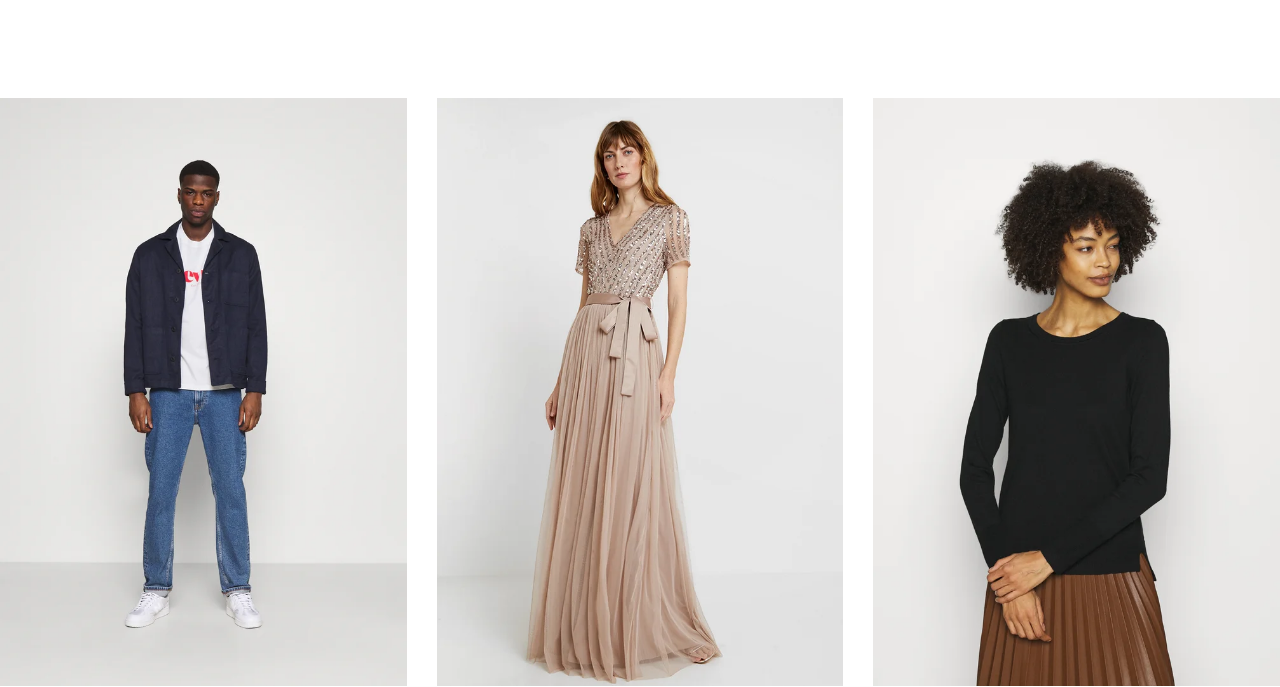
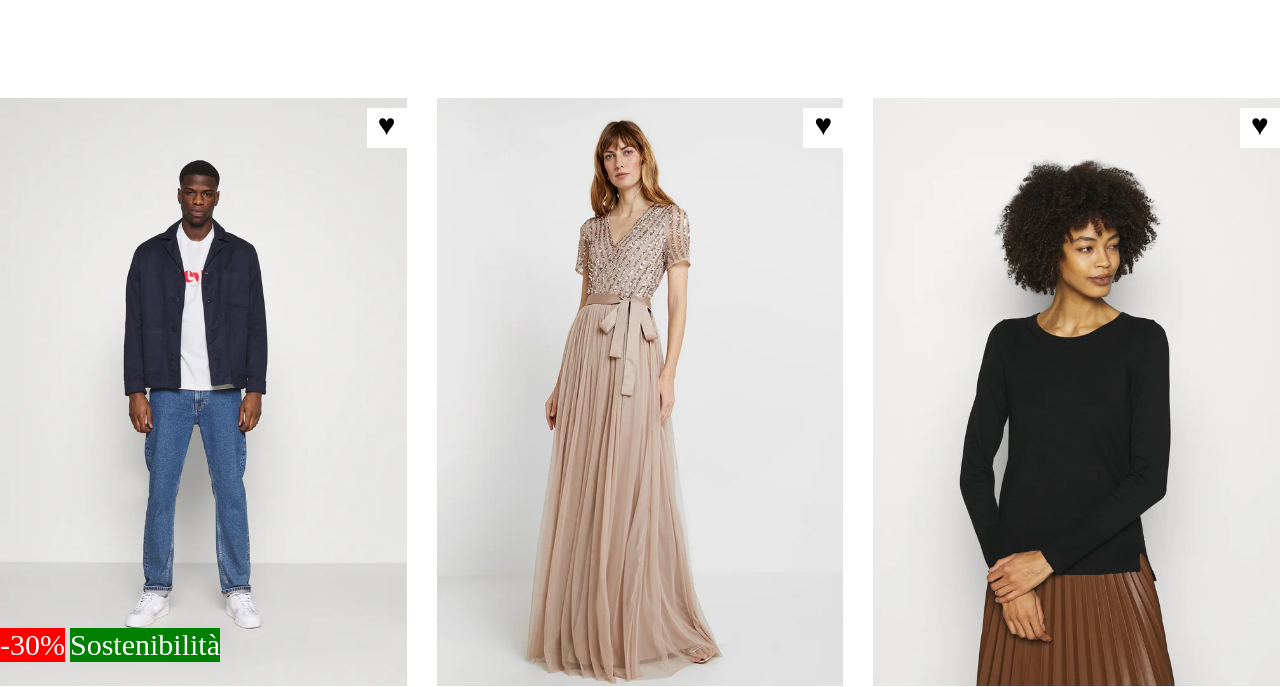
Before and after one commit to antden99/html-css-boolando, a plain HTML site: page index.html in a window 1280 px wide. Shown: the part 765-1452 px from the top of the page. Drawn offline with Linux system fonts and the light colour scheme.

Commit message:
add heart&discount

```diff
--- a/assets/style.css
+++ b/assets/style.css
@@ -42,6 +42,7 @@ s{
 .site_header{
     position: fixed;
     width: 100%;
+    z-index: 1;
 }
 
 .contenitor{
@@ -61,3 +62,40 @@ s{
 .color_red{
     color: red;
 }
+
+.heart_and_discount{
+    position: relative;
+}
+
+.heart{
+    position: absolute;
+    top: 10px;
+    right: 0;
+    background-color: white;
+    font-size: 30px;
+    text-align: center;
+    width: 40px;
+    height: 40px;
+
+}
+
+.discount{
+    position: absolute;
+    bottom: 100px;
+    left: 0;
+    background-color: red;
+    font-size: 30px;
+    text-align: center;
+    color: white;
+}
+
+.green{
+    position: absolute;
+    bottom: 100px;
+    left: 0;
+    background-color: green;
+    font-size: 30px;
+    text-align: center;
+    color: white;
+    left:70px;
+}
--- a/index.html
+++ b/index.html
@@ -34,53 +34,74 @@
 
     <main class="site_main">
         <div class="contenitor">
-            <div class="product">
+            <div class="product heart_and_discount">
                 <img src="./assets/img/1.webp" alt="">
                 <span>Levi's</span>
                 <div><strong>RELAXED FIT TEE UNISEX</strong></div>
                 <div class=color_red>14,99&euro;</div>
                 <s>29,99&euro;</s>
+                <div class="heart">&hearts;</div>
+                <div class="discount">-50%</div>
+                <div class="green">Sostenibilità</div>
+
             </div>
 
-            <div class="product">
+            <div class="product heart_and_discount">
                 <img src="./assets/img/2.webp" alt="">
                 <span>Guess</span>
                 <div><strong>ROSES TEE</strong></div>
                 <div class=color_red>20,99&euro;</div>
                 <s>29,99&euro;</s>
+                <div class="heart">&hearts;</div>
+                <div class="discount">-30%</div>
+
             </div>
 
-            <div class="product">
+            <div class="product heart_and_discount">
                 <img src="./assets/img/3.webp" alt="">
                 <span>Come Zucchero Filato</span>
                 <div><strong>VOGLIA DI COLORI PASTELLO</strong></div>
                 <div class=color_red>129,99&euro;</div>
                 <s>184,99&euro;</s>
+                <div class="heart">&hearts;</div>
+                <div class="discount">-30%</div>
+
+
             </div>
         </div>
 
         <div class="contenitor">
-            <div class="product">
+            <div class="product heart_and_discount">
                 <img src="./assets/img/4b.webp" alt="">
                 <span>Levi's</span>
                 <div><strong>TEE UNISEX</strong></div>
                 <div class=color_red>14,99&euro;</div>
                 <s>29,99&euro;</s>
+                <div class="heart">&hearts;</div>
+                <div class="discount">-30%</div>
+                <div class="green">Sostenibilità</div>
+
             </div>
 
-            <div class="product">
+            <div class="product heart_and_discount">
                 <img src="./assets/img/5.webp" alt="">
                 <span>Maya Deluxe</span>
                 <div><strong>STRIPE BODICE</strong></div>
                 <div class=color_red>99,99&euro;</div>
+                <div class="heart">&hearts;</div>
+
+
+
+
 
             </div>
 
-            <div class="product">
+            <div class="product heart_and_discount">
                 <img src="./assets/img/6.webp" alt="">
                 <span>Esprit</span>
                 <div><strong>MAGLIONE - BLACK</strong></div>
                 <div class=color_red>29,99&euro;</div>
+                <div class="heart">&hearts;</div>
 
             </div>
         </div>
```
